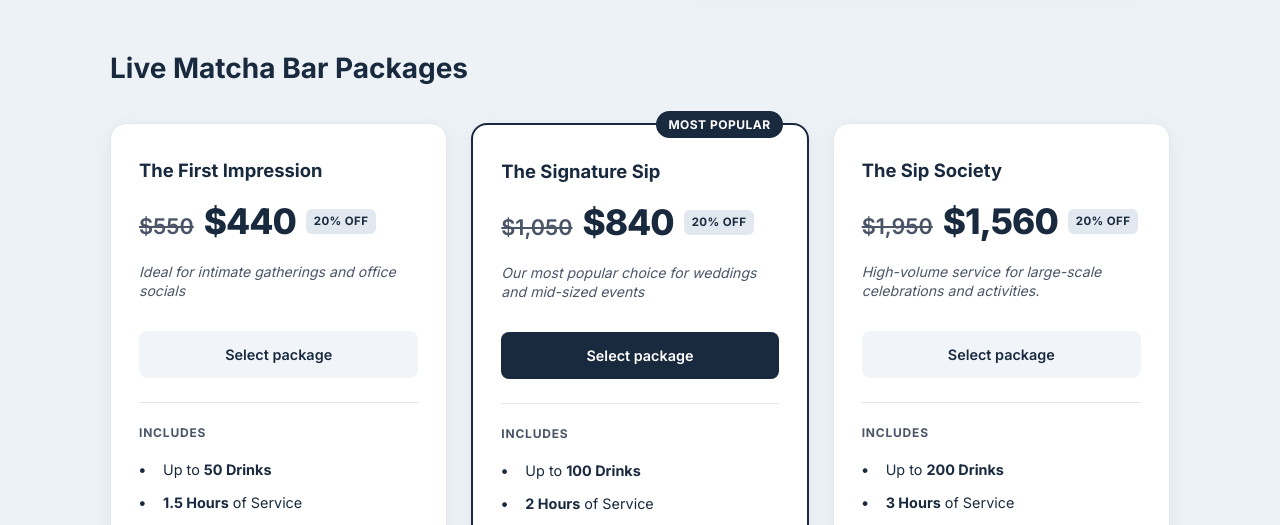
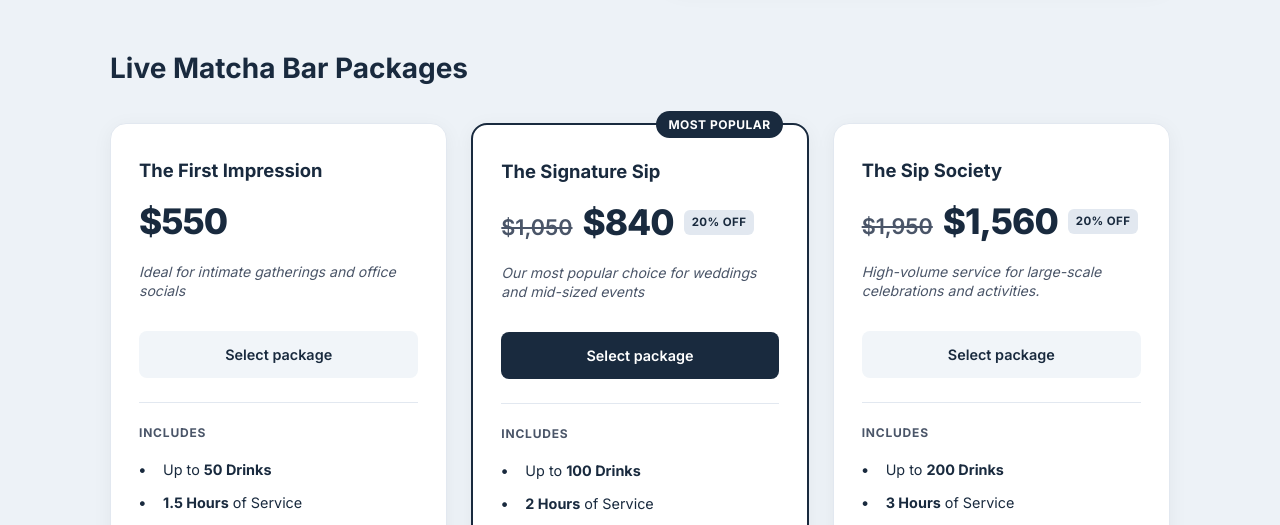
Before and after one commit to JenniferTsang911/firstsipmatcha.github.io, a plain HTML site: page private-event.html in a window 1280 px wide. Shown: the part 575-1100 px from the top of the page. Drawn offline with nearby package versions, Linux system fonts and the light colour scheme.

Commit message:
fixed sales number

```diff
--- a/private-event.html
+++ b/private-event.html
@@ -718,9 +718,7 @@
       <div class="pricing-card">
         <h3 class="card-plan-title">The First Impression</h3>
         <div class="card-price-wrap">
-          <span class="price-old">$550</span>
-          <span class="price">$440</span>
-          <span class="discount-tag">20% OFF</span>
+          <span class="price">$550</span>
         </div>
         <p class="card-subtitle">Ideal for intimate gatherings and office socials</p>
 
```
